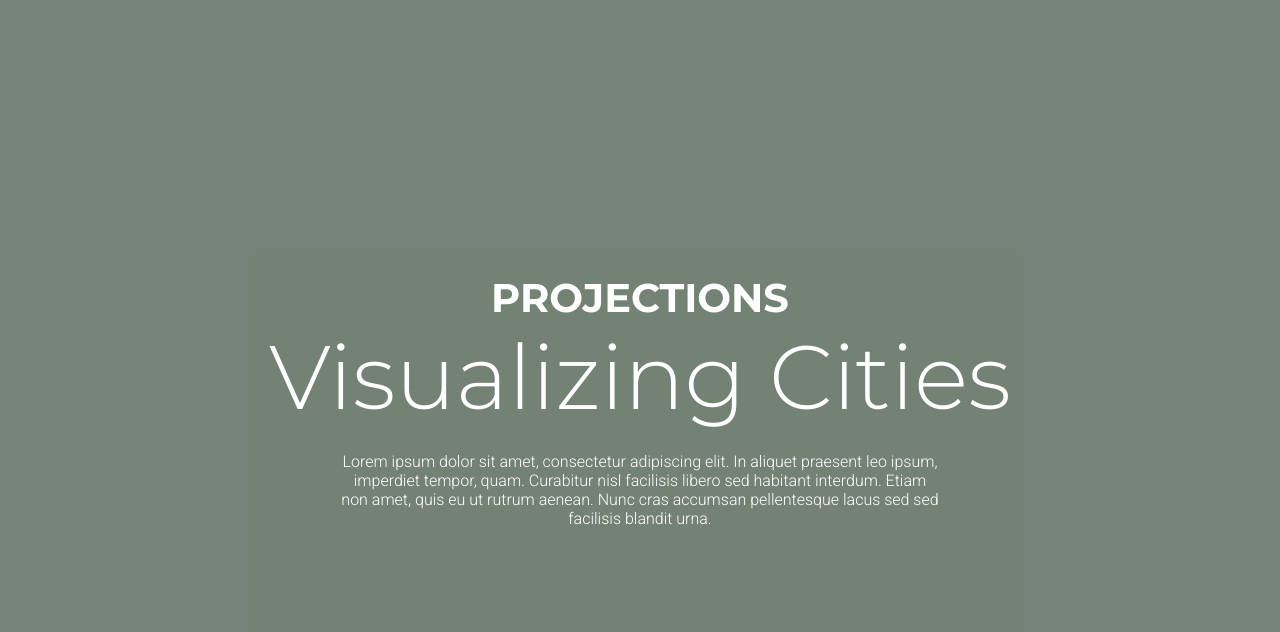
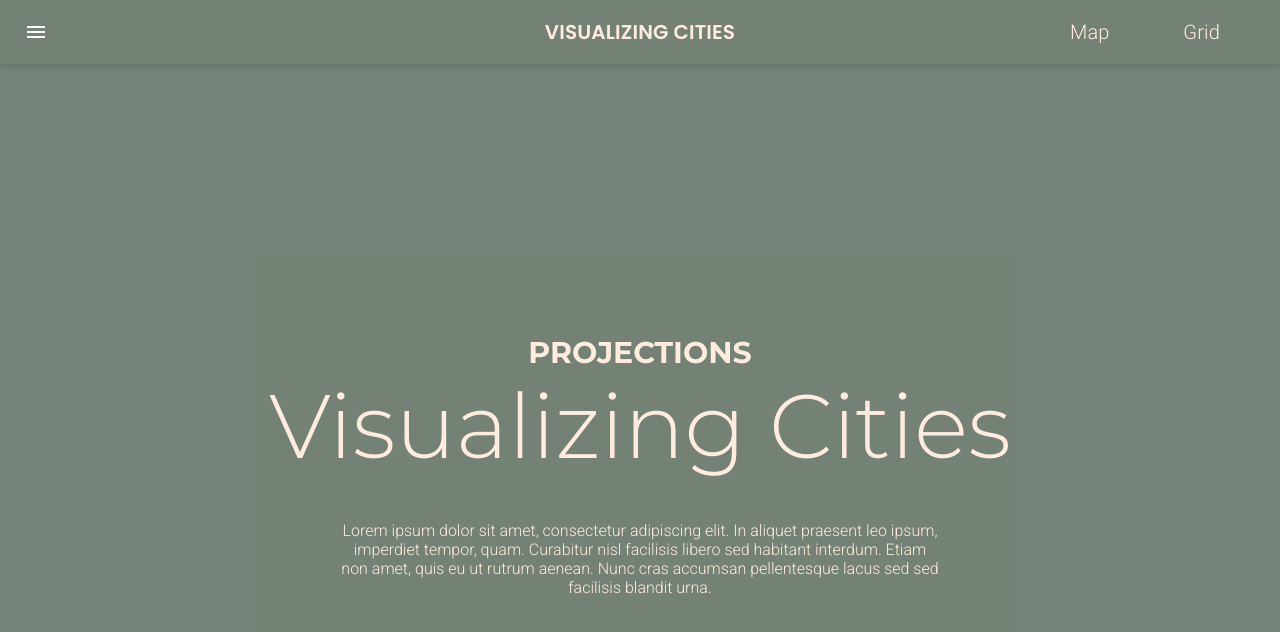
Before and after one commit to cphung3/dusp-projections, a React app: page / in a window 1280 px wide. Built offline with nearby package versions, Linux system fonts and the light colour scheme; no server answers.

Commit message:
add navbar and animated window

```diff
--- a/package.json
+++ b/package.json
@@ -14,6 +14,7 @@
   "license": "ISC",
   "dependencies": {
     "@material-ui/core": "^4.11.3",
+    "@material-ui/icons": "^4.11.2",
     "babel-polyfill": "^6.26.0",
     "d3": "^6.6.0",
     "express": "^4.16.3",
@@ -23,6 +24,7 @@
     "react-dom": "^16.5.2",
     "react-globe.gl": "^2.14.6",
     "react-scroll-parallax": "^2.3.5",
+    "react-svg": "^12.1.0",
     "three": "^0.126.1",
     "topojson-client": "^3.1.0"
   },
--- a/public/index.html
+++ b/public/index.html
@@ -7,7 +7,8 @@
     <meta http-equiv="X-UA-Compatible" content="ie=edge">
     <title>DCS Editor</title>
     <link rel="preconnect" href="https://fonts.gstatic.com">
-    <link href="https://fonts.googleapis.com/css2?family=Montserrat:wght@300;700&family=Roboto:wght@300;400&display=swap" rel="stylesheet"></head>
+    <link href="https://fonts.googleapis.com/css2?family=Montserrat:wght@300;700&family=Roboto:wght@300;400&&family=Poppins:wght@600&display=swap" rel="stylesheet"></head>
+    <link rel="stylesheet" href="https://fonts.googleapis.com/icon?family=Material+Icons" />
 
 <body>
     <div id="root"></div>
--- a/src/client/App.js
+++ b/src/client/App.js
@@ -7,29 +7,32 @@ import { animations } from 'react-animation'
 
 import Map from './Map3.js';
 import LandingOverlay from './components/LandingOverlay.js'
+import Navbar from './components/Navbar.js'
 
 export default class App extends Component {
   state = { scroll: 0 , clicked: false};
 
-  componentDidMount() {
-    window.addEventListener('scroll', this.handleScroll, { passive: true })
-  }
+  // componentDidMount() {
+  //   window.addEventListener('scroll', this.handleScroll, { passive: true })
+  // }
 
-  componentWillUnmount() {
-    window.removeEventListener('scroll', this.handleScroll)
-  }
-  handleScroll = (e) => {
-    console.log(window.pageYOffset)
-    this.setState({scroll: window.pageYOffset})
-  }
-  handleClick = (e) => {
-    this.setState({clicked: true});
-  }
+  // componentWillUnmount() {
+  //   window.removeEventListener('scroll', this.handleScroll)
+  // }
+  // handleScroll = (e) => {
+  //   console.log(window.pageYOffset)
+  //   this.setState({scroll: window.pageYOffset})
+  // }
+
   render() {
     const { scroll, clicked } = this.state;
     return (
       <div className='block'>
-            <div onClick={this.handleClick} className="foreground" style={clicked ? {animation: animations.slideOut} : {}}>
+        {/* <div className="foreground">
+          <Navbar />
+        </div> */}
+        <div className="foreground">
+          <Navbar />
           <LandingOverlay />
         </div>
         {/* <div className={`reveal-main ${scroll > 200 ? 'active' : ""} `}></div> */}
--- a/src/client/app.css
+++ b/src/client/app.css
@@ -1,54 +1,12 @@
-h1 {
-  color: green;
+h6 {
+  font-family: 'Poppins';
+  font-weight: 600;
 }
 
 body {
   text-align: center;
   margin: auto;
   font-family: 'Roboto';
-}
-.container {
-  justify-content: center;
-  align-content: center;
-  display: flex;
-  flex-flow: wrap;
-}
-.heading {
-  font-family: 'Montserrat';
-  font-weight: 700;
-  justify-content: center;
-  width: 100%;
-  font-size: 40px;
-}
-.subheading {
-  font-family: 'Montserrat';
-  font-weight: 300;
-  justify-content: center;
-  width: 100%;
-  font-size: 90px;
-  margin-bottom: 20px;
-}
-.body-text {
-  font-family: 'Roboto';
-  font-weight: 300;
-  justify-content: center;
-  width: 100%;
-  font-size: 16px;
-  max-width: 600px;
-}
-#globe {
-  /* margin: 20px auto;
-  margin-top: 50px; */
-  padding-top: 50px;
-  display: flex;
-  justify-content: center;
-  align-content: center;
-  /* position: fixed; */
-}
-path {
-  fill: #aaa;
-  stroke: #ddd;
-  stroke-width: 0.5;
 }
 .overlay {
   /* position: absolute; */
@@ -57,11 +15,64 @@ path {
   color : white;
   height: 100%;
   width: 100%;
+
+  /* display: flex;
+  justify-content: center;
+  align-content: center; */
+  flex-flow: wrap;
+}
+.container {
+  justify-content: center;
+  align-content: center;
+  display: flex;
+  flex-flow: wrap;
+  padding-top: 270px;
+}
+.heading {
+  font-family: 'Montserrat';
+  font-weight: 700;
+  justify-content: center;
+  width: 100%;
+  font-size: 30px;
+  color: #FFE8D6;
+}
+.subheading {
+  font-family: 'Montserrat';
+  font-weight: 300;
+  justify-content: center;
+  width: 100%;
+  font-size: 90px;
+  margin-bottom: 40px;
+  color: #FFE8D6;
+}
+.body-container {
+  font-family: 'Roboto';
+  font-weight: 300;
+  justify-content: center;
+  width: 100%;
+  font-size: 16px;
+  display: flex;
+  /* max-width: 600px; */
+  color: #FFE8D6;
+}
+.body-text {
+  max-width: 600px;
+}
+#globe {
+  /* margin: 20px auto;
+  margin-top: 50px; */
+  padding-top: 100px;
   display: flex;
   justify-content: center;
   align-content: center;
-  flex-flow: wrap;
+  /* position: fixed; */
 }
+#globe path {
+  fill: #aaa;
+  stroke: #ddd;
+  stroke-width: 0.5;
+}
+
 .block {
   /* margin: 10px 50px; */
   display: flex; /* required */
@@ -86,3 +97,17 @@ path {
   height: 400px;
   background:#e3e3e3;
 }
+#arrow-down {
+  display: flex;
+  width: 100%;
+  justify-content: center;
+  margin-top: 250px;
+  max-width: 60px;
+  cursor: pointer;
+}
+#arrow-down:hover {
+  /* box-shadow: 0px 0px 5px #fff; */
+}
+.hidden {
+  display: none;
+}
--- a/src/client/components/LandingOverlay.js
+++ b/src/client/components/LandingOverlay.js
@@ -1,10 +1,24 @@
 import React, { Component } from 'react'
 import '../app.css';
+import ArrowDown from '../assets/arrow_down.svg';
+import { ReactSVG } from 'react-svg';
+import { animations } from 'react-animation'
 
 export default class LandingOverlay extends Component {
+    state = { clicked: false, hidden: false };
+
+    handleClick = (e) => {
+        this.setState({clicked: true});
+        setTimeout(
+            () => this.setState({ hidden: true }),
+            200
+          );
+      }
     render() {
+        const { clicked, hidden } = this.state;
+
         return (
-            <div className="overlay">
+            <div className={`overlay ${hidden ? 'hidden' : ''}`} style={clicked ? { animation: animations.slideOut } : {}}>
                 <div className="container">
                     <div className="heading">
                         PROJECTIONS
@@ -12,6 +26,7 @@ export default class LandingOverlay extends Component {
                     <div className="subheading">
                         Visualizing Cities
                     </div>
+                    <div className="body-container">
                         <div className="body-text">
                             Lorem ipsum dolor sit amet, consectetur adipiscing elit.
                             In aliquet praesent leo ipsum, imperdiet tempor, quam.
@@ -20,6 +35,8 @@ export default class LandingOverlay extends Component {
                             Nunc cras accumsan pellentesque lacus sed sed facilisis blandit urna.
                         </div>
                     </div>
+                    <ReactSVG  id="arrow-down" src={ArrowDown} onClick={this.handleClick} />
+                </div>
             </div>
         )
     }
--- /dev/null
+++ b/src/client/components/Navbar.js
@@ -0,0 +1,74 @@
+import React from 'react';
+import { makeStyles } from '@material-ui/core/styles';
+import AppBar from '@material-ui/core/AppBar';
+import Toolbar from '@material-ui/core/Toolbar';
+import Typography from '@material-ui/core/Typography';
+import Button from '@material-ui/core/Button';
+import IconButton from '@material-ui/core/IconButton';
+import MenuIcon from '@material-ui/icons/Menu';
+
+const useStyles = makeStyles((theme) => ({
+  root: {
+    flexGrow: 1,
+  },
+  menuButton: {
+    marginRight: theme.spacing(2),
+  },
+  title: {
+    width: '200px',
+    position: 'absolute',
+    left: '50%',
+    marginLeft: '-100px',
+    fontFamily: 'Poppins',
+    fontWeight: 600,
+    fontSize: 20,
+    color: '#FFE8D6',
+  },
+  tab: {
+    fontFamily: 'Roboto',
+    fontWeight: 300,
+    fontSize: 20,
+    color: '#FFE8D6',
+    cursor: 'pointer',
+  },
+  navigation: {
+      justifyContent: 'space-between',
+      display: 'flex',
+      minWidth: '150px',
+      marginRight: '50px',
+      position: 'absolute',
+      right: '10px'
+  },
+  container: {
+    backgroundColor: '#526355',
+    opacity: 0.8,
+  }
+}));
+
+export default function Navbar() {
+  const classes = useStyles();
+
+  return (
+    <div className={classes.root}>
+      <AppBar position="static" className={classes.container}>
+        <Toolbar>
+          <IconButton edge="start" className={classes.menuButton} color="inherit" aria-label="menu">
+            <MenuIcon />
+          </IconButton>
+          <Typography variant="h6" className={classes.title}>
+            VISUALIZING CITIES
+          </Typography>
+          <div className={classes.navigation}>
+            <Typography variant="h6" className={classes.tab}>
+                Map
+            </Typography>
+            <Typography variant="h6" className={classes.tab}>
+                Grid
+            </Typography>
+          </div>
+          {/* <Button color="inherit">Login</Button> */}
+        </Toolbar>
+      </AppBar>
+    </div>
+  );
+}
```
Also changed, not shown: src/client/assets/arrow_down.svg (added), 1 other file. Lines whose indentation alone changed are shown as unchanged.
